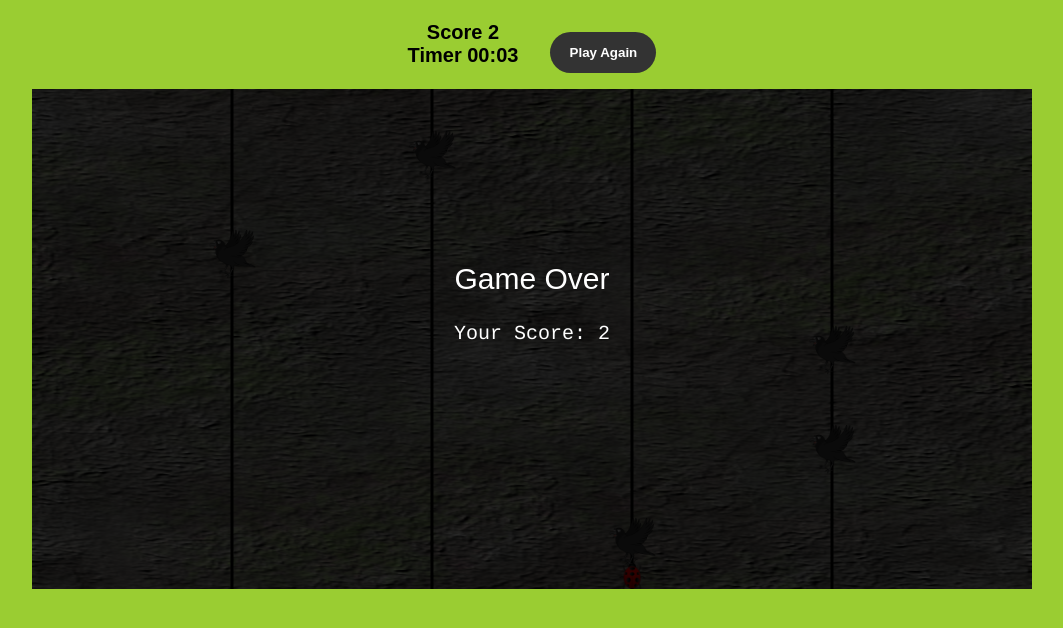
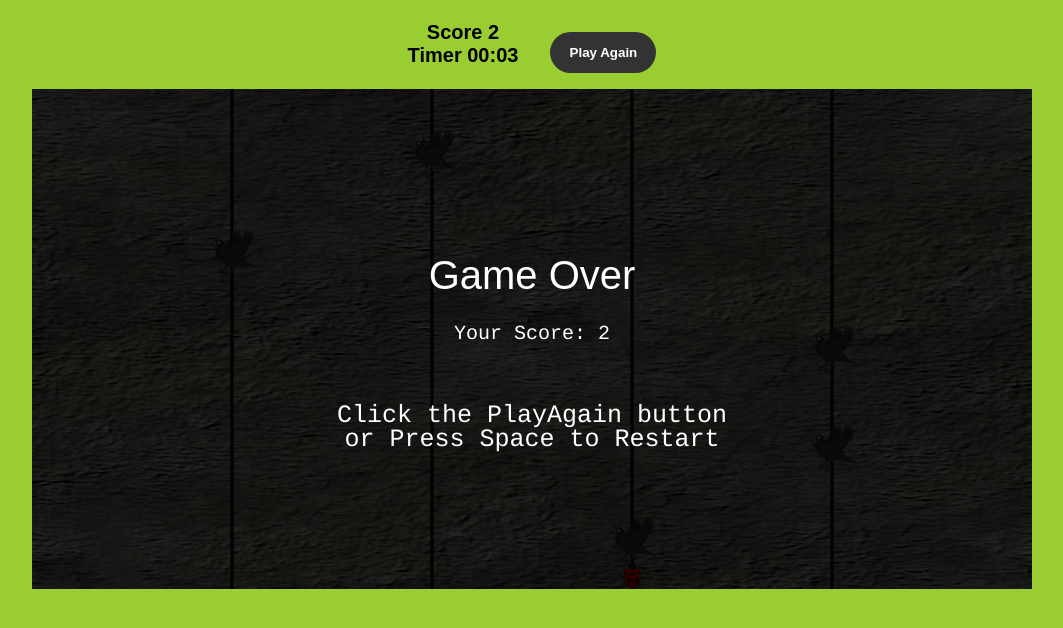
Before and after one commit to prasea/bug-wire, a website: page index.html in a window 1280 px wide. Shown: the whole page, without its empty margins (108-1171 px from the left). Drawn offline with Linux system fonts and the light colour scheme.

Commit message:
feat: Remove the play again button at first load
Restart the game on space bar press

```diff
--- a/script.js
+++ b/script.js
@@ -163,17 +163,29 @@ function gameOver() {
   context.fillRect(0, 0, board.width, board.height);
 
   context.fillStyle = "#fff";
-  context.font = "30px Arial";
+  context.font = "40px Arial";
   context.textAlign = "center";
   context.fillText("Game Over", board.width / 2, board.height / 2.5);
 
   context.font = "20px Courier";
   context.fillText("Your Score: " + myScore, board.width / 2, board.height / 2);
 
+  context.font = "25px Courier";
+  context.fillText("Click the PlayAgain button", board.width / 2, board.height / 1.5);
+  context.fillText("or Press Space to Restart", board.width / 2, board.height / 1.4);
+
+  playAgainButton.style.display = 'block';
   playAgainButton.addEventListener("click", () => {
     window.location.reload();
     isGameOver = false
   });
+  window.addEventListener('keypress', (e) => {
+    if (e.code == 'Space') {
+      window.location.reload();
+      isGameOver = false
+
+    }
+  })
 
   stopTimer();
 }
--- a/style.css
+++ b/style.css
@@ -49,4 +49,5 @@ p {
   background-color: #333;
   color: #fff;
   font-weight: bold;
+  display: none;
 }
```
